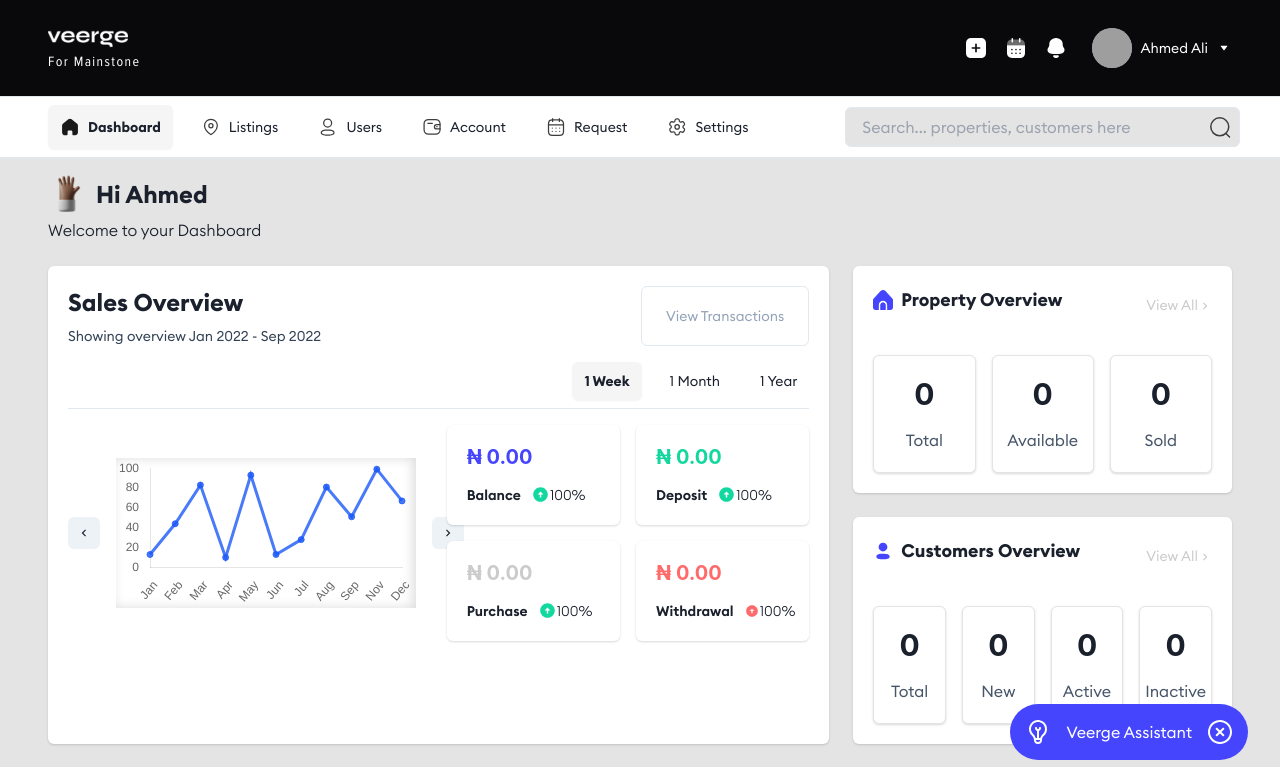
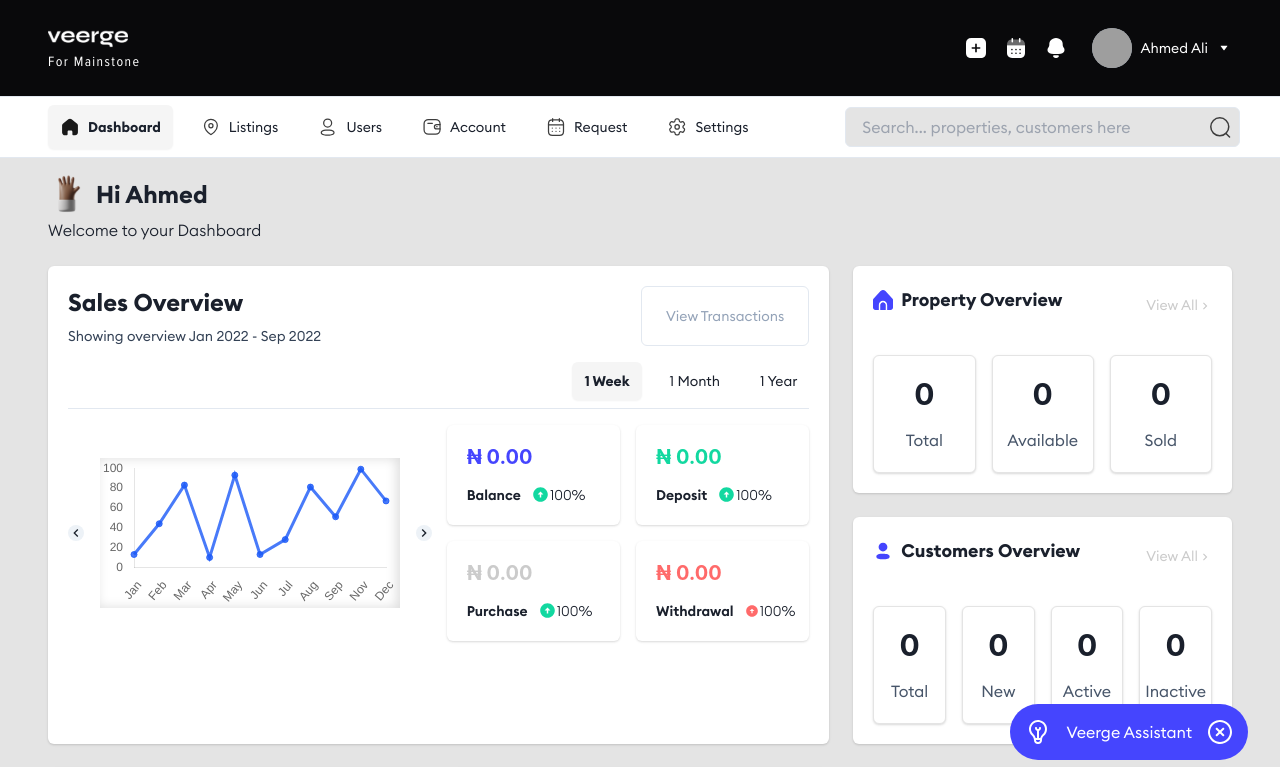
Before and after one commit to kaasikodes/verge, a Next.js app: page / in a window 1280 px wide. Shown: the top 767 px of the page. Built offline with nearby package versions, Linux system fonts and the light colour scheme; grey boxes are pictures that could not be loaded.

Commit message:
chore: reposive icon correction 4 sales chart

```diff
--- a/src/modules/dashboard/salesOverview/SalesChart.tsx
+++ b/src/modules/dashboard/salesOverview/SalesChart.tsx
@@ -20,7 +20,8 @@ const SalesChart: React.FC<TProps> = ({
       <div className="flex justify-stretch gap-4 h-full items-center w-full">
         <IconButton
           // TODO: Make this round to reflect as in design
-          size="sm"
+          isRound
+          size="10px"
           aria-label="previous"
           icon={<ChevronLeftIcon />}
         />
@@ -38,7 +39,12 @@ const SalesChart: React.FC<TProps> = ({
             labels={data.labels}
           />
         </div>
-        <IconButton size="sm" aria-label="next" icon={<ChevronRightIcon />} />
+        <IconButton
+          isRound
+          size="10px"
+          aria-label="next"
+          icon={<ChevronRightIcon />}
+        />
       </div>
     </GeneralUILoader>
   );
```
